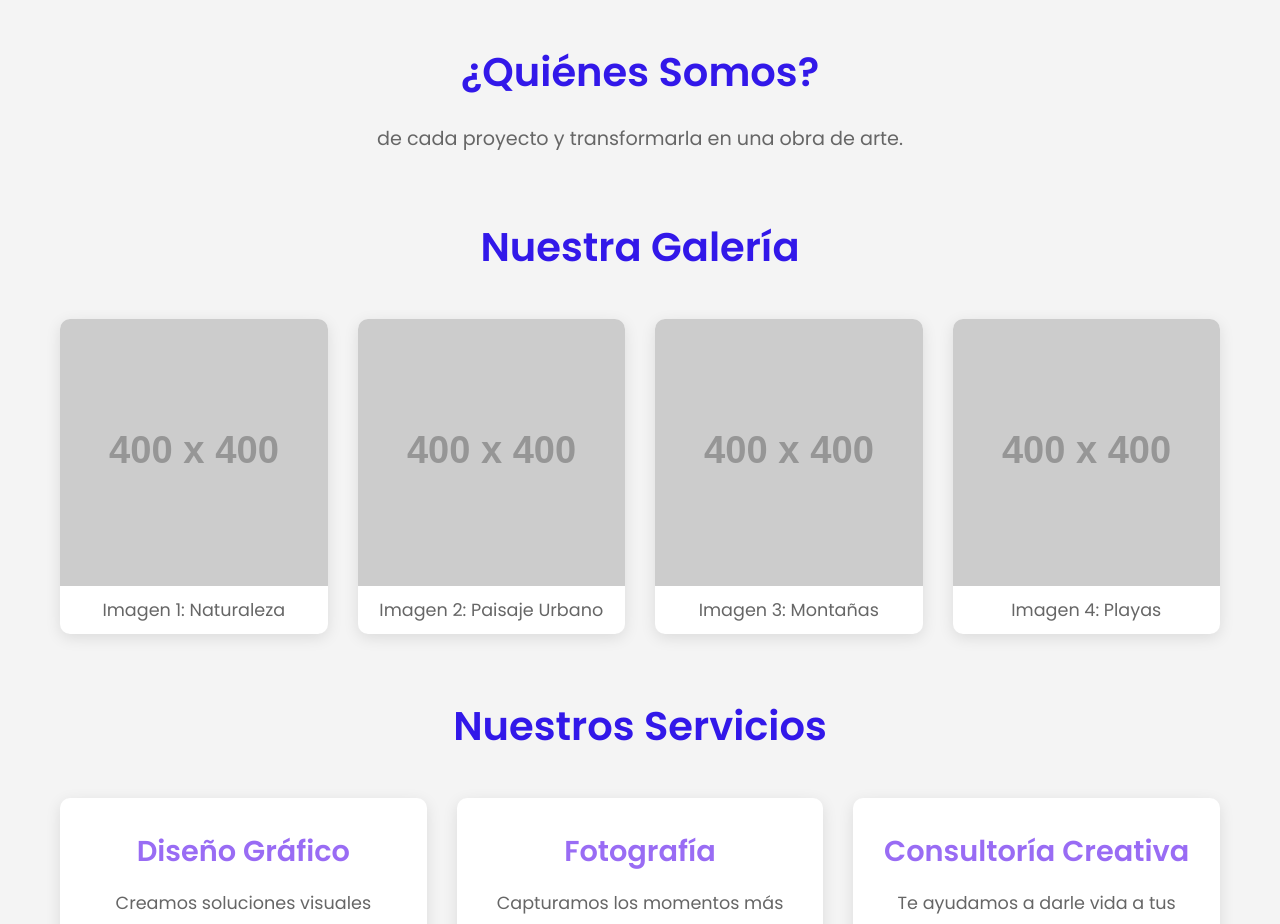
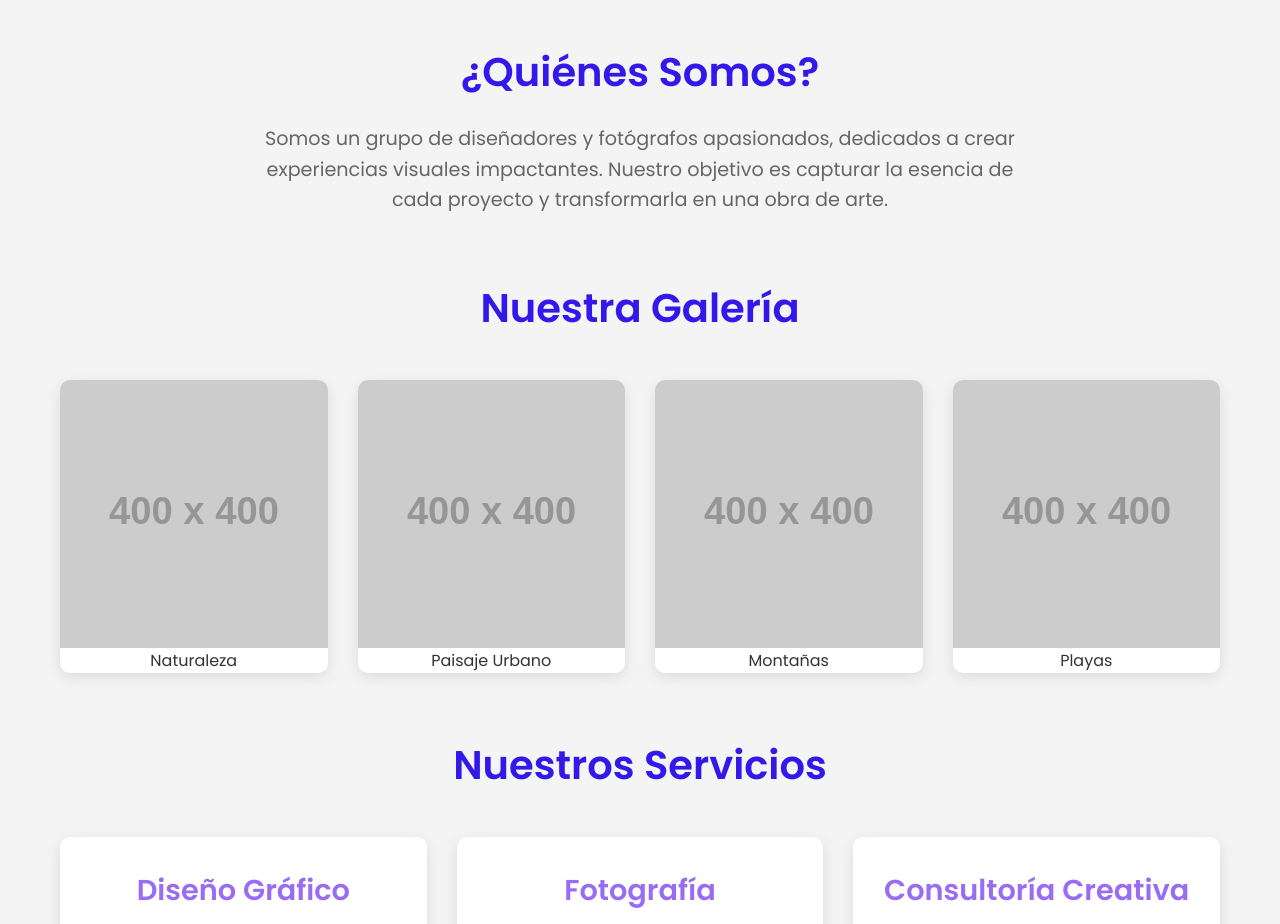
Before and after one commit to Maberick2/Pruebaweb23311607, a plain HTML site: page index.html in a window 1280 px wide. Shown: the part 800-1724 px from the top of the page. Drawn offline with Linux system fonts and the light colour scheme; placeholder pictures from the web are drawn by us.

Commit message:
Update index.html

```diff
--- a/index.html
+++ b/index.html
@@ -20,7 +20,8 @@
         <section id="about" class="about">
             <h2>¿Quiénes Somos?</h2>
             <p>
-                 de cada proyecto y transformarla en una obra de arte.
+                Somos un grupo de diseñadores y fotógrafos apasionados, dedicados a crear experiencias visuales impactantes.
+                Nuestro objetivo es capturar la esencia de cada proyecto y transformarla en una obra de arte.
             </p>
         </section>
 
@@ -29,19 +30,19 @@
             <div class="image-grid">
                 <div class="image-container">
                     <img src="https://via.placeholder.com/400" alt="Naturaleza">
-                    <p>Imagen 1: Naturaleza</p>
+                    <div class="image-description">Naturaleza</div>
                 </div>
                 <div class="image-container">
                     <img src="https://via.placeholder.com/400" alt="Paisaje Urbano">
-                    <p>Imagen 2: Paisaje Urbano</p>
+                    <div class="image-description">Paisaje Urbano</div>
                 </div>
                 <div class="image-container">
                     <img src="https://via.placeholder.com/400" alt="Montañas">
-                    <p>Imagen 3: Montañas</p>
+                    <div class="image-description">Montañas</div>
                 </div>
                 <div class="image-container">
                     <img src="https://via.placeholder.com/400" alt="Playas">
-                    <p>Imagen 4: Playas</p>
+                    <div class="image-description">Playas</div>
                 </div>
             </div>
         </section>
```
